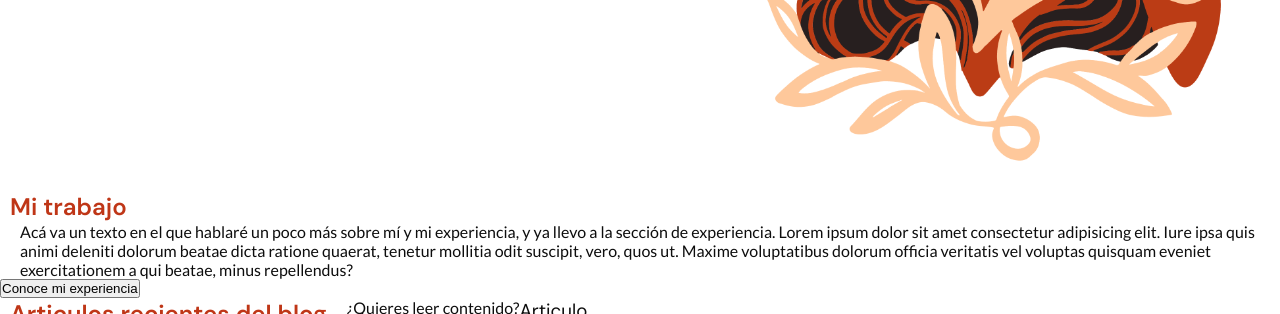
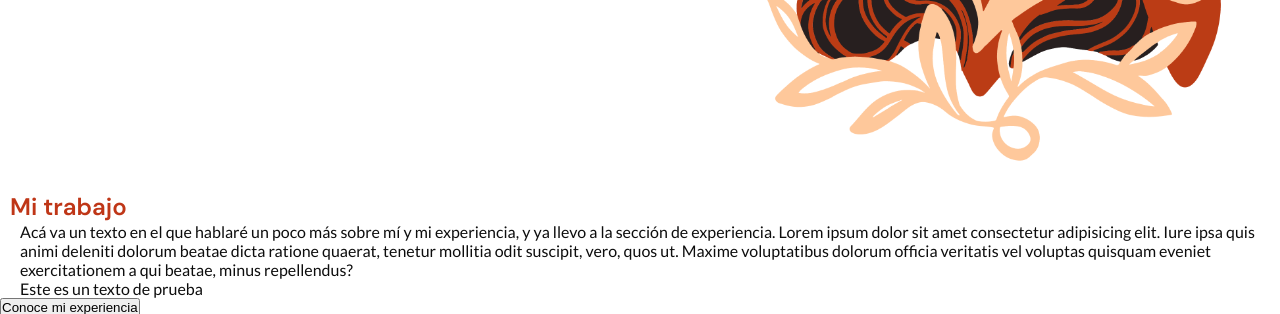
Before and after one commit to kimberlinhernandez/proyecto-coder-portafolio-60360, a plain HTML site: page index.html in a window 1280 px wide. Shown: the part 541-855 px from the top of the page. Drawn offline with Linux system fonts and the light colour scheme.

Commit message:
Agregué un texto de prueba

```diff
--- a/index.html
+++ b/index.html
@@ -44,6 +44,8 @@
                     dolorum beatae
                     dicta ratione quaerat, tenetur mollitia odit suscipit, vero, quos ut. Maxime voluptatibus dolorum
                     officia veritatis vel voluptas quisquam eveniet exercitationem a qui beatae, minus repellendus?</p>
+
+                    <p>Este es un texto de prueba</p>
                 <input type="button" value="Conoce mi experiencia">
             </div>
         </section>
```
